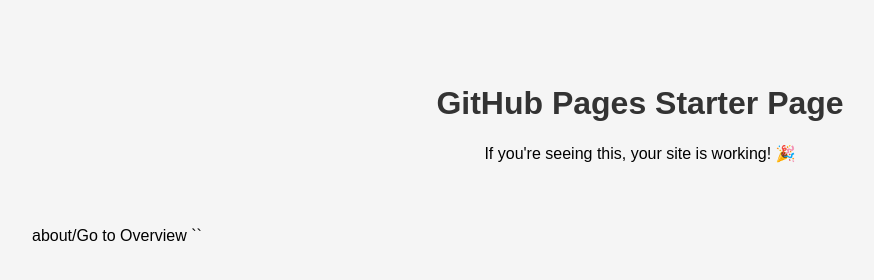
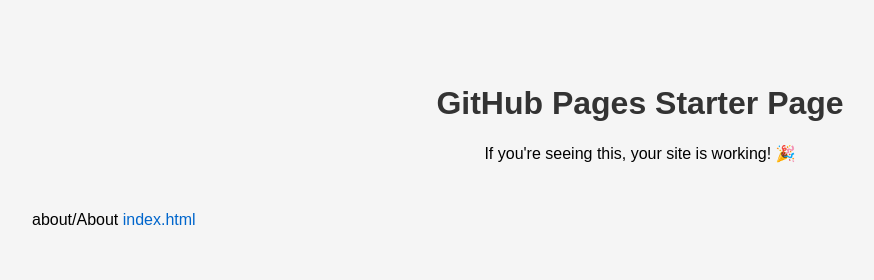
Before and after one commit to patrickmatibm/testing-for-testings-sake, a plain HTML site: page index.html in a window 1280 px wide. Shown: the whole page, without its empty margins (0-874 px from the left). Drawn offline with Linux system fonts and the light colour scheme.

Commit message:
Update index.html

```diff
--- a/index.html
+++ b/index.html
@@ -43,5 +43,8 @@
         <p>If you're seeing this, your site is working! 🎉</p>
     </header>
 
-    <p>about/Go to Overview</a>
-``</p></a>
+    <nav>
+    about/About</a>
+    <a hrefs/Overview</a>
+    index.html</a>
+</nav></a>
```
